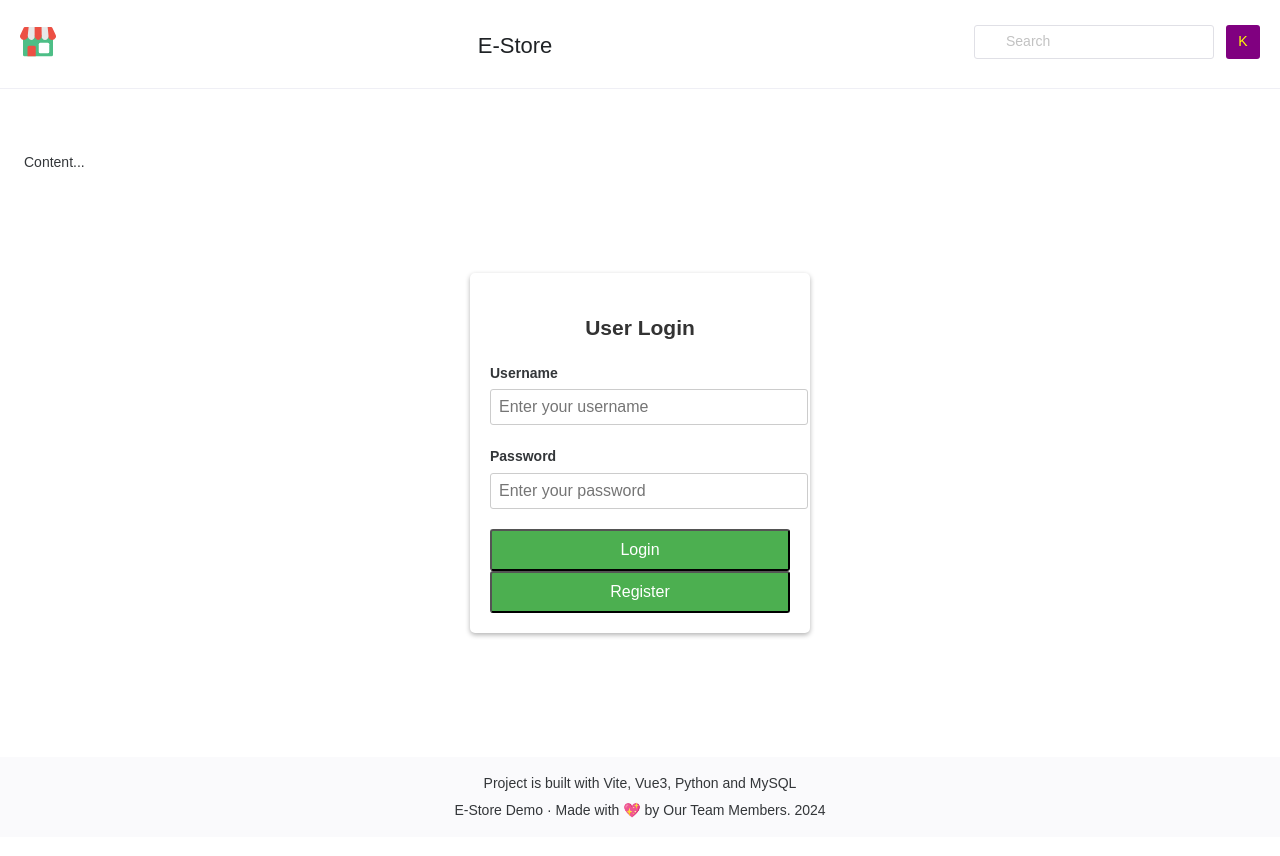
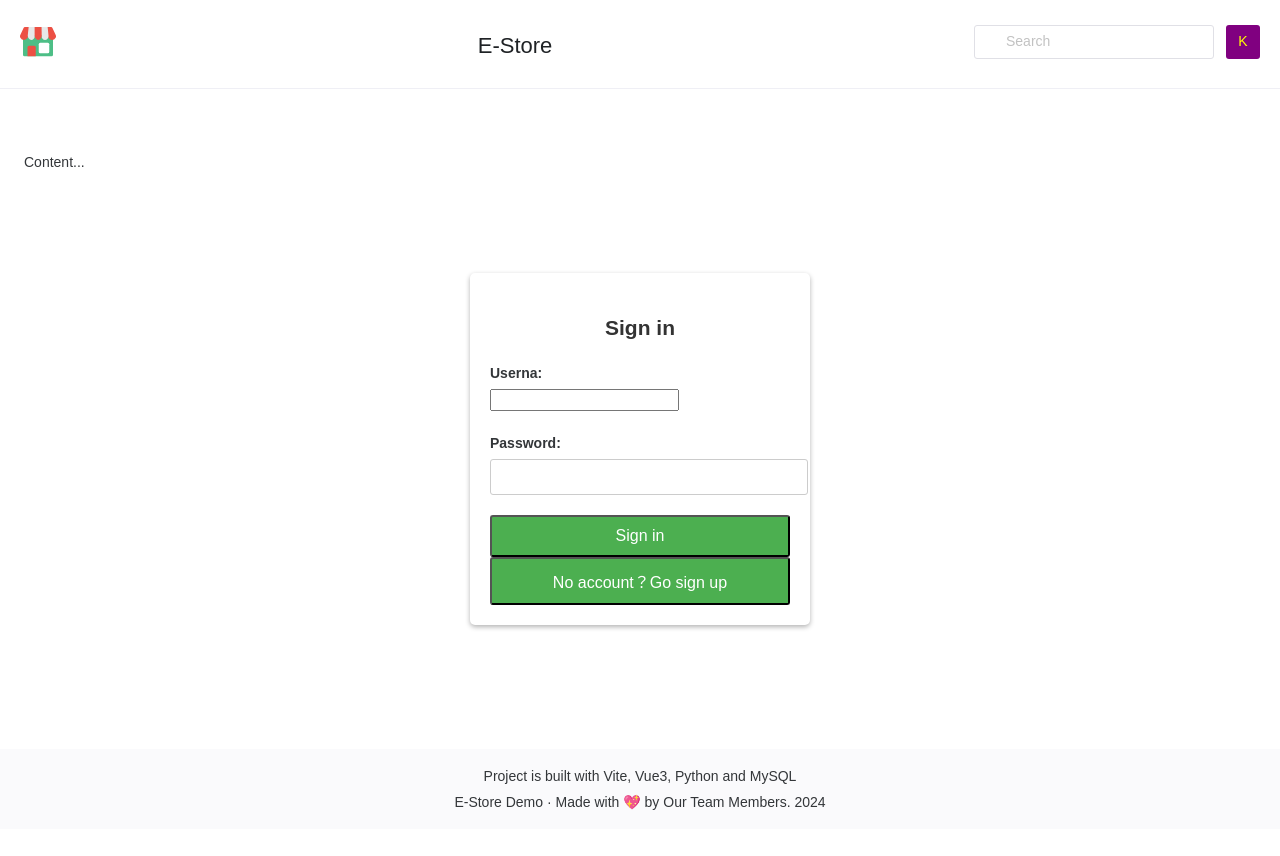
Before and after one commit to parker-int64/comp7640-project, a Vue app in the folder Frontend/: page /#/login in a window 1280 px wide. Shown: the top 856 px of the page. Built offline with nearby package versions, Linux system fonts and the light colour scheme; some icons are missing; a small style sheet from the web is missing.

Commit message:
合并登录和注册页面

```diff
--- a/Frontend/src/App.vue
+++ b/Frontend/src/App.vue
@@ -3,8 +3,7 @@ import { RouterView } from 'vue-router';
 import { NLayout, NLayoutContent, NScrollbar, NDivider } from 'naive-ui'
 import Header from './components/Header.vue'
 import Footer from './components/Footer.vue'
-import LoginPage from './pages/LoginPage.vue'
-import RegisterPage from './pages/RegisterPage.vue';
+import LoginRegister from './pages/LoginRegisterPage.vue';
 </script>
 
 <template>
@@ -15,9 +14,9 @@ import RegisterPage from './pages/RegisterPage.vue';
     <n-scrollbar trigger="hover" style="height: 100vh;">
       <n-layout-content content-style="padding: 24px;">
         <p>Content...
-          <LoginPage>
+          <LoginRegister>
 
-          </LoginPage>
+          </LoginRegister>
         </p>
       </n-layout-content>
       <Footer />
--- a/Frontend/src/pages/LoginPage.vue
+++ /dev/null
@@ -1,93 +0,0 @@
-<script setup>
-import { useRouter } from 'vue-router'   //引入路由
-
-
-
-
-</script>
-
-
-<template>
-    <div class="container">
-        <h2>User Login</h2>
-        <form>
-            <div class="form-group">
-                <label for="username">Username</label>
-                <input type="text" id="username" name="username" placeholder="Enter your username">
-            </div>
-            <div class="form-group">
-                <label for="password">Password</label>
-                <input type="password" id="password" name="password" placeholder="Enter your password">
-            </div>
-            <button type="submit" class="btn">Login</button>
-            <button type="" class="btn" @click="">Register</button>
-        </form>
-    </div>
-</template>
-
-
-<style>
-body {
-    font-family: Arial, sans-serif;
-    background-color: #f2f2f2;
-    margin: 0;
-    padding: 0;
-}
-
-.container {
-    width: 80%;
-    /* 使用百分比定义宽度 */
-    max-width: 4000px;
-    /* 设置最大宽度 */
-    margin: 1000px auto;
-    /* 使用百分比定义边距 */
-    background-color: #fff;
-    padding: 20px;
-    border-radius: 5px;
-    box-shadow: 0 2px 5px rgba(0, 0, 0, 0.3);
-}
-
-h2 {
-    text-align: center;
-    color: #333;
-}
-
-.form-group {
-    margin-bottom: 20px;
-}
-
-label {
-    display: block;
-    font-size: 14px;
-    font-weight: bold;
-    margin-bottom: 5px;
-}
-
-input[type=" text"],
-input[type="password"] {
-    width: 100%;
-    padding: 8px;
-    font-size: 16px;
-    border-radius: 3px;
-    border:
-        1px solid #ccc;
-}
-
-.btn {
-    display: block;
-    width: 100%;
-    padding: 10px;
-    font-size: 16px;
-    border-radius:
-        3px;
-    background-color: #4CAF50;
-    color: #fff;
-    text-align: center;
-    text-decoration: none;
-    cursor: pointer;
-}
-
-.btn:hover {
-    background-color: #45a049;
-}
-</style>
--- /dev/null
+++ b/Frontend/src/pages/LoginRegisterPage.vue
@@ -0,0 +1,128 @@
+<script setup>
+import { useRouter, useRoute } from 'vue-router'   //引入路由
+import { ref } from 'vue'
+
+const routes = useRoute();      //与后端交互
+const router = useRouter();    //页面导航
+
+const isLogin = ref(true); // 切换登录和注册的状态
+//传到后端的数据结构
+const username = ref('');
+const password = ref('');
+//邮箱功能砍掉
+// const email = ref('');
+
+
+const toggleForm = () => {
+    isLogin.value = !isLogin.value;
+};
+
+// 处理表单提交逻辑
+const handleSubmit = (event) => {
+    event.preventDefault();
+
+}
+
+// 使用路由导航
+const handleRegister = () => {
+
+    router.push('/register');
+}
+
+</script>
+
+
+<template>
+
+    <div class="container">
+        <h2 v-if="isLogin">Sign in</h2>
+        <h2 v-else>Sign up</h2>
+
+        <form @submit.prevent="isLogin ? login() : register()">
+            <div class="form-group">
+                <label for="username">Userna:</label>
+                <input type="text" id="username" v-model="username" required>
+            </div>
+
+            <div class="form-group">
+                <label for="password">Password:</label>
+                <input type="password" id="password" v-model="password" required>
+            </div>
+            <!-- 邮箱功能砍掉 -->
+            <!-- <div v-if="!isLogin">
+                <label for="email">E-mail:</label>
+                <input type="email" id="email" v-model="email" required>
+            </div> -->
+
+            <button type="submit" class="btn">{{ isLogin ? 'Sign in' : 'Sign up' }}</button>
+        </form>
+
+        <button @click="toggleForm" class="btn">{{ isLogin ? 'No account？Go sign up' : 'Have account？Go Sign in'
+            }}</button>
+    </div>
+
+
+</template>
+
+
+<style>
+body {
+    font-family: Arial, sans-serif;
+    background-color: #f2f2f2;
+    margin: 0;
+    padding: 0;
+}
+
+.container {
+    width: 300px;
+    margin: 100px auto;
+    background-color: #fff;
+    padding: 20px;
+    border-radius: 5px;
+    box-shadow: 0 2px 5px rgba(0, 0, 0, 0.3);
+}
+
+h2 {
+    text-align: center;
+    color: #333;
+}
+
+.form-group {
+    margin-bottom: 20px;
+}
+
+label {
+    display: block;
+    font-size: 14px;
+    font-weight: bold;
+    margin-bottom: 5px;
+}
+
+input[type=" text"],
+input[type="password"] {
+    width: 100%;
+    padding: 8px;
+    font-size: 16px;
+    border-radius: 3px;
+    border:
+        1px solid #ccc;
+}
+
+.btn {
+    display: block;
+    width: 100%;
+    padding: 10px;
+    font-size: 16px;
+    border-radius:
+        3px;
+    background-color: #4CAF50;
+    color: #fff;
+    text-align: center;
+    text-decoration: none;
+    cursor: pointer;
+}
+
+.btn:hover {
+    background-color: #45a049;
+}
+</style>
--- a/Frontend/src/pages/RegisterPage.vue
+++ b/Frontend/src/pages/RegisterPage.vue
@@ -1,4 +1,47 @@
 <script setup>
+import { useRouter, useRoute } from 'vue-router'   //引入路由
+import { ref } from 'vue'
+
+const routes = useRoute();
+const router = useRouter();    //页面导航
+
+const data = ref({
+    username: "",
+    password: "",
+})
+
+const handleSubmit = (event) => {
+    event.preventDefault();
+    // 处理注册逻辑
+
+
+    // 示例：向后端发送注册请求
+    fetch('/api/register', {
+        method: 'POST',
+        body: JSON.stringify(data.value),
+        headers: {
+            'Content-Type': 'application/json'
+        }
+    })
+        .then(response => {
+            // 处理响应
+            if (response.ok) {
+                // 注册成功后的逻辑
+                router.push('/login'); // 跳转到登录页面
+            } else {
+                // 注册失败后的逻辑
+                console.log('注册失败');
+            }
+        })
+        .catch(error => {
+            // 错误处理
+            console.log('发生错误', error);
+        });
+}
+
+const handleLogin = () => {
+    router.push('/login'); // 跳转到登录页面
+}
 
 </script>
 
@@ -6,25 +49,21 @@
 <template>
     <div class="container">
         <h2>User Registration</h2>
-        <form>
+        <form @submit="handleSubmit" v-if="routes.name != 'register'">
             <div class="form-group">
                 <label for="username">Username</label>
-                <input type="text" id="username" name="username" placeholder="Enter a username">
-            </div>
-            <div class="form-group">
-                <label for="email">Email</label>
-                <input type="text" id="email" name="email" placeholder="Enter your email">
+                <input type="text" id="username" name="username" placeholder="Enter your username"
+                    v-model="data.username">
             </div>
             <div class="form-group">
                 <label for="password">Password</label>
-                <input type="password" id="password" name="password" placeholder="Enter a password">
+                <input type="password" id="password" name="password" placeholder="Enter your password"
+                    v-model="data.password">
             </div>
             <button type="submit" class="btn">Register</button>
+            <button type="button" class="btn" @click="handleLogin">Login</button>
         </form>
     </div>
-
-
-
 </template>
 
 
```
Also changed, not shown: Frontend/src/main.js (+5 -5 lines).
